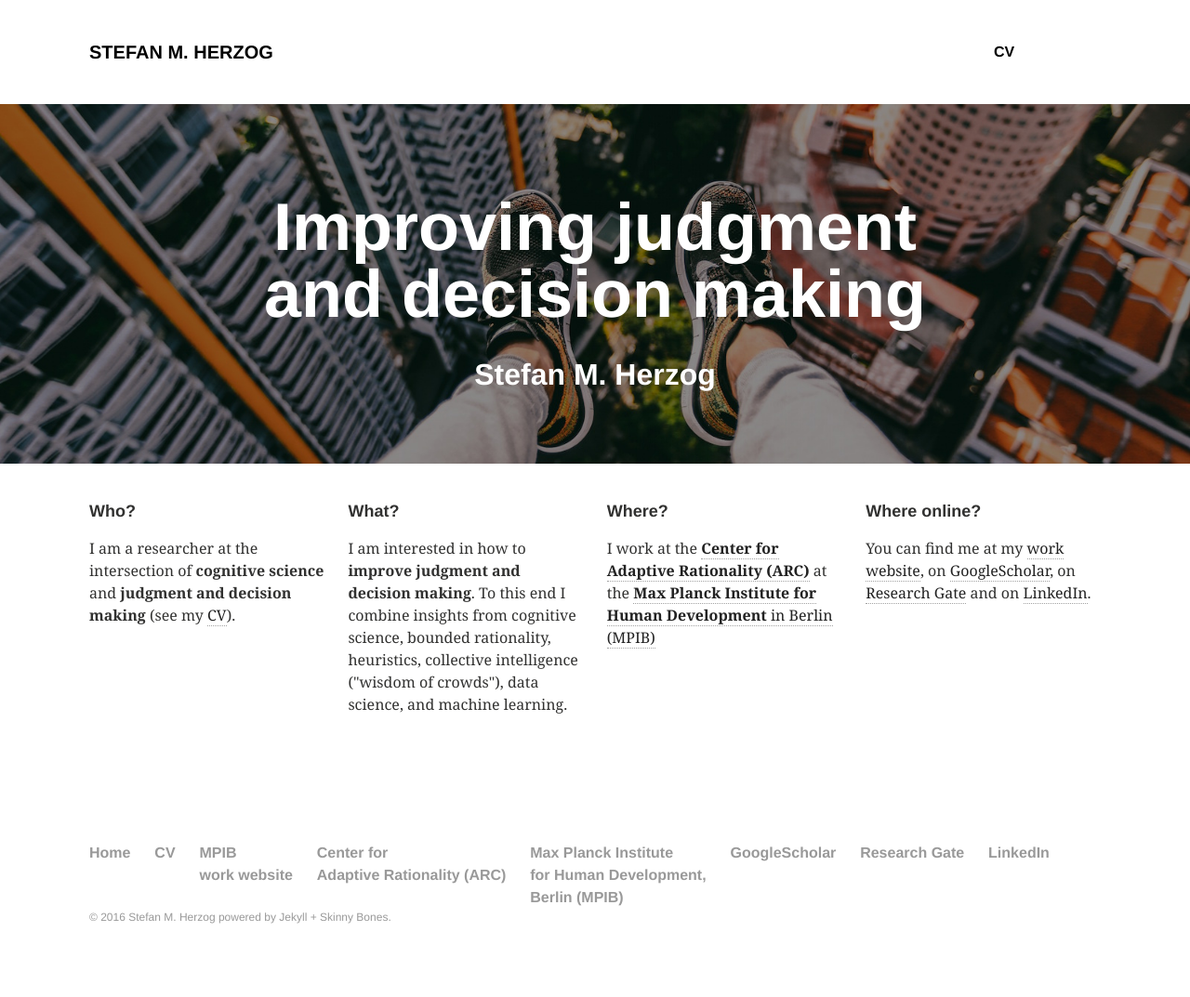
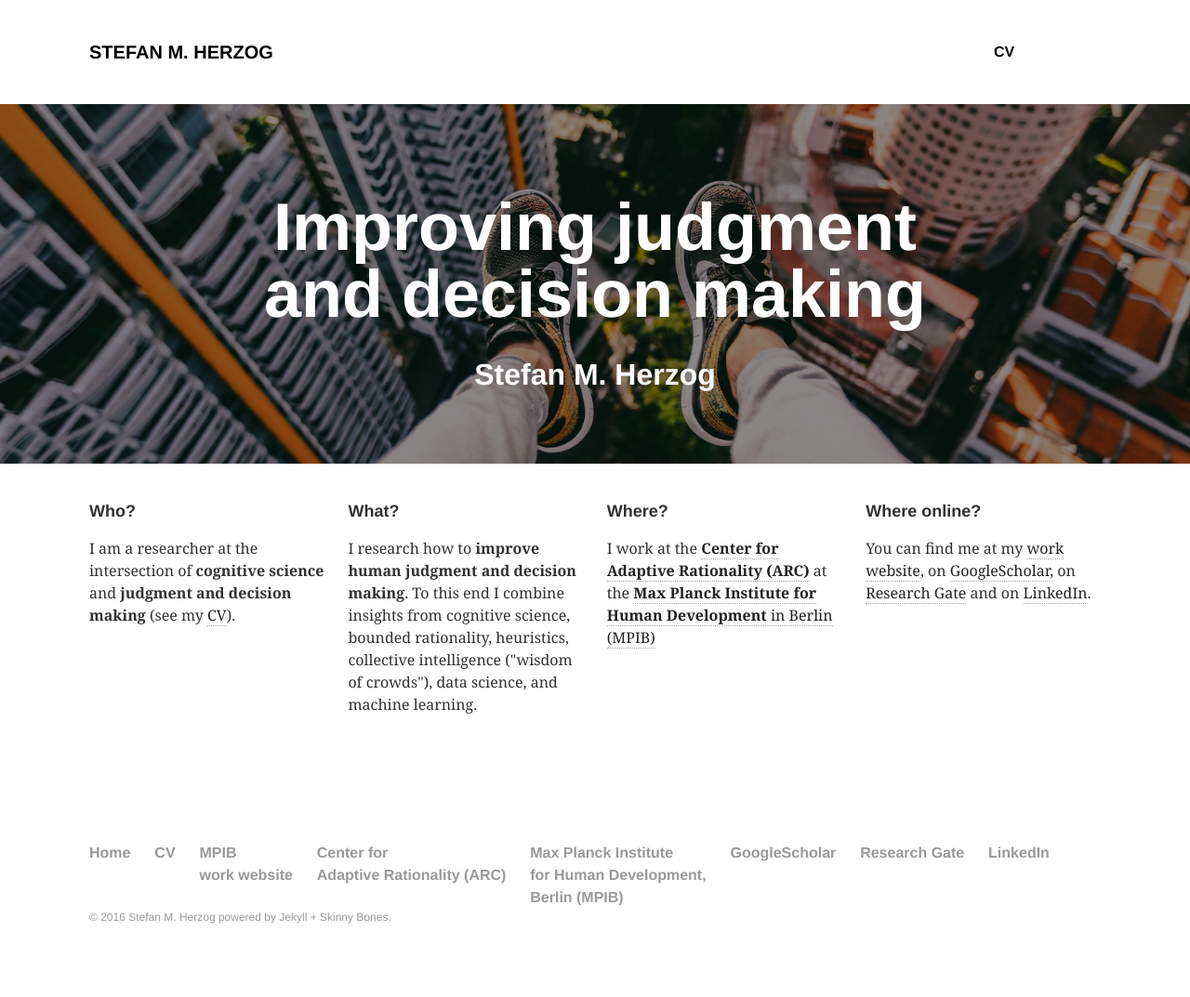
Before and after one commit to stefanherzog/blogdown, a Jekyll site: the page built from index.md, in a window 1280 px wide. Shown: the whole page at 93% size. Built offline with Jekyll 4.4.1, drawn with Linux system fonts in a browser that asks for light colours.

Commit message:
revise what-part on main page

```diff
--- a/index.md
+++ b/index.md
@@ -14,7 +14,7 @@
 
 <div class="tile">
   <h2 class="post-title">What?</h2>
-  <p class="post-excerpt">I am interested in how to <strong>improve judgment and decision making</strong>. To this end I combine insights from cognitive science, bounded rationality, heuristics, collective intelligence (&quot;wisdom of crowds&quot;), data science, and machine learning.
+  <p class="post-excerpt">I research how to <strong>improve human judgment and decision making</strong>. To this end I combine insights from cognitive science, bounded rationality, heuristics, collective intelligence (&quot;wisdom of crowds&quot;), data science, and machine learning.
     <!-- inner crowd -->
 </p>
 </div><!-- /.tile -->
```
